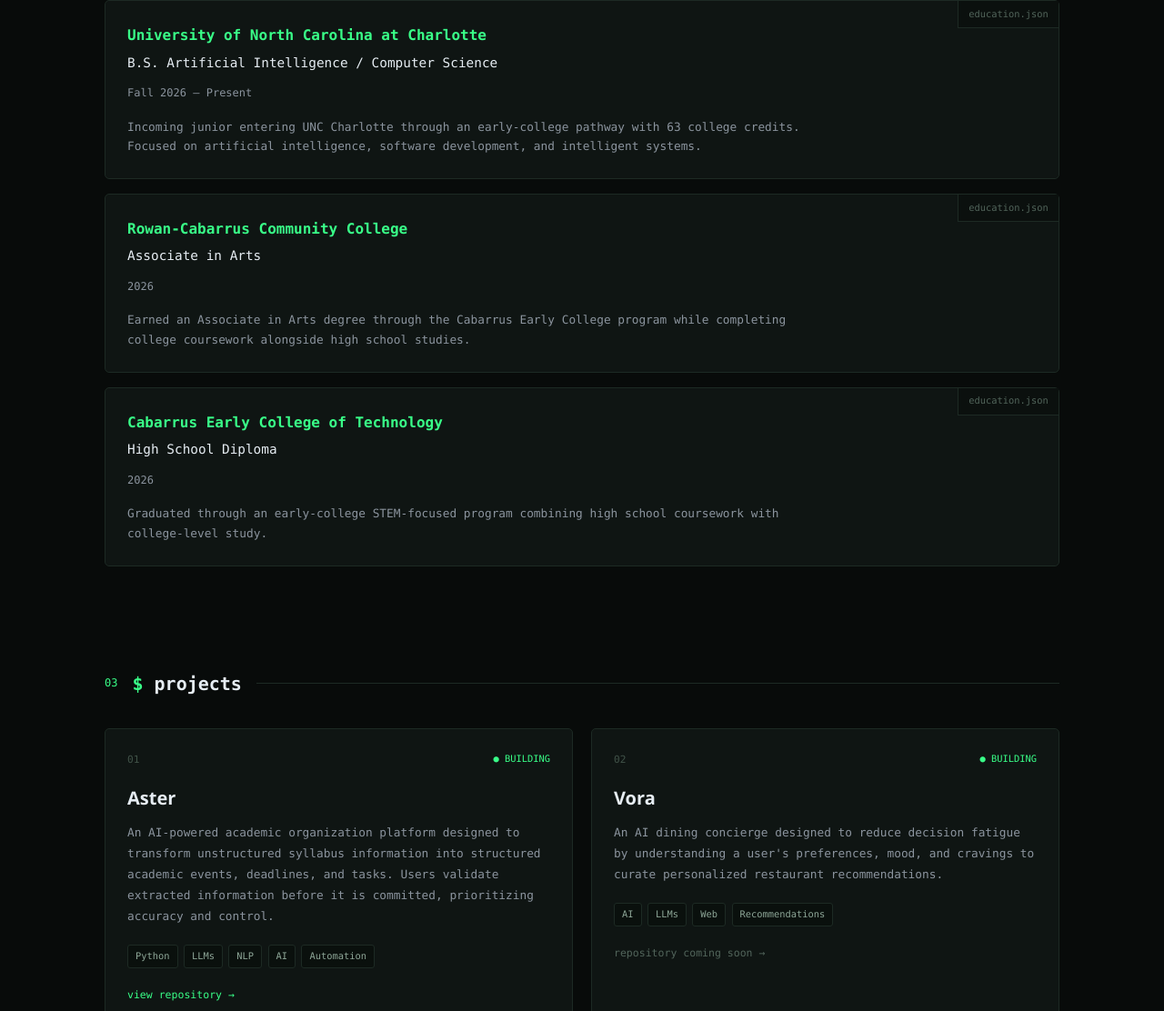
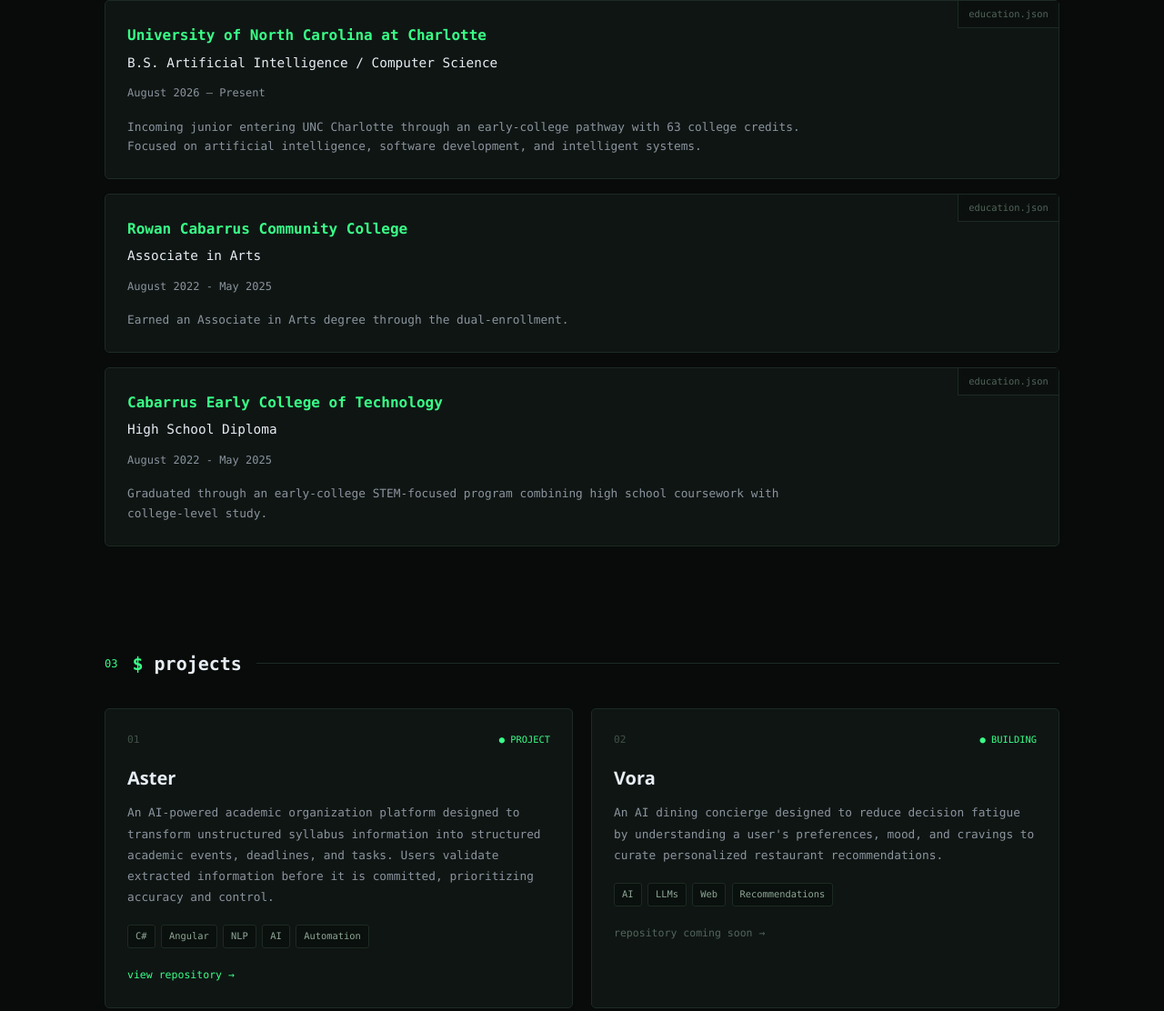
Before and after one commit to srivastava0811/srivastava0811.github.io, a plain HTML site: page index.html in a window 1280 px wide. Shown: the part 1307-2419 px from the top of the page at 91% size. Drawn offline with nearby package versions, Linux system fonts and the light colour scheme.

Commit message:
Update to styling and information

```diff
--- a/index.html
+++ b/index.html
@@ -738,7 +738,6 @@
             gap: 7px;
 
             background: #090c0b;
-            border: 1px solid var(--border);
 
             padding: 10px;
         }
@@ -1200,7 +1199,7 @@
                     </div>
 
                     <div class="education-date">
-                        Fall 2026 — Present
+                        August 2026 — Present
                     </div>
 
                     <p class="education-description">
@@ -1218,7 +1217,7 @@
                 <div class="education-card">
 
                     <div class="education-title">
-                        Rowan-Cabarrus Community College
+                        Rowan Cabarrus Community College
                     </div>
 
                     <div class="education-subtitle">
@@ -1226,13 +1225,12 @@
                     </div>
 
                     <div class="education-date">
-                        2026
+                        August 2022 - May 2025
                     </div>
 
                     <p class="education-description">
                         Earned an Associate in Arts degree through the
-                        Cabarrus Early College program while completing
-                        college coursework alongside high school studies.
+                        dual-enrollment.
                     </p>
 
                 </div>
@@ -1251,7 +1249,7 @@
                     </div>
 
                     <div class="education-date">
-                        2026
+                        August 2022 - May 2025
                     </div>
 
                     <p class="education-description">
@@ -1290,7 +1288,7 @@
 
                     <div class="project-top">
                         <span class="project-index">01</span>
-                        <span class="project-status">● BUILDING</span>
+                        <span class="project-status">● PROJECT</span>
                     </div>
 
                     <div class="project-title">
@@ -1306,8 +1304,8 @@
                     </p>
 
                     <div class="tech-stack">
-                        <span class="tech">Python</span>
-                        <span class="tech">LLMs</span>
+                        <span class="tech">C#</span>
+                        <span class="tech">Angular</span>
                         <span class="tech">NLP</span>
                         <span class="tech">AI</span>
                         <span class="tech">Automation</span>
@@ -1422,7 +1420,7 @@
 
                     <div class="tech-stack">
                         <span class="tech">AI</span>
-                        <span class="tech">Python</span>
+                        <span class="tech">C#</span>
                         <span class="tech">Web Development</span>
                         <span class="tech">Automation</span>
                     </div>
```
